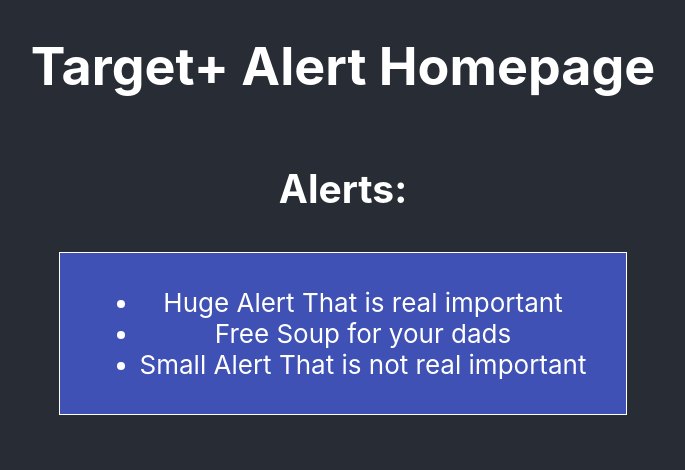
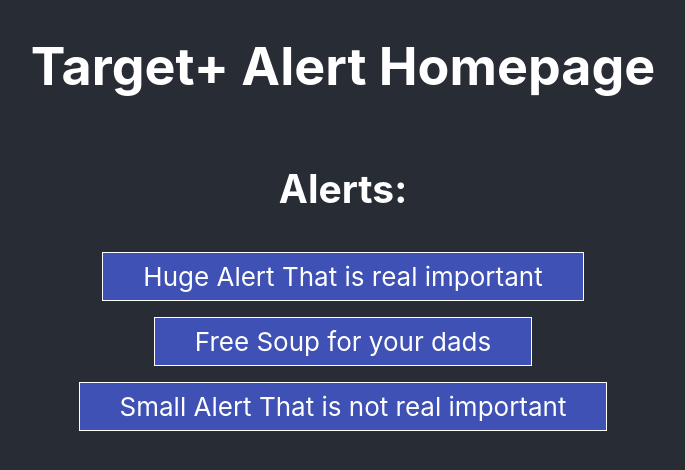
Before and after one commit to jjennissen/podcast, a React (Create React App) app: page / in a window 1280 px wide. Shown: the top 470 px of the page, without its empty margins (297-982 px from the left). Built offline with nearby package versions, Linux system fonts and the light colour scheme.

Commit message:
Much better alertlist component

```diff
--- a/public/index.html
+++ b/public/index.html
@@ -24,7 +24,7 @@
       work correctly both with client-side routing and a non-root public URL.
       Learn how to configure a non-root public URL by running `npm run build`.
     -->
-    <title>Pretty Cool Haircut - Podcast</title>
+    <title>Target + - Alert Page</title>
   </head>
   <body>
     <noscript>You need to enable JavaScript to run this app.</noscript>
--- a/src/components/AlertList.js
+++ b/src/components/AlertList.js
@@ -17,10 +17,11 @@ export default class AlertList extends React.Component {
             //.then(res => res.text())
             //.then(text => console.log(text))
             .then((result) => {
-                    this.setState({
+                    this.setState(
+                        {
                         isLoaded: true,
                         posts: result.posts
-                    }
+                        }
                     );
                 },
                 // Note: it's important to handle errors here
@@ -42,16 +43,15 @@ export default class AlertList extends React.Component {
         } else if (!isLoaded) {
             return <div>Loading...</div>;
         } else {
-            return <Box component="span" border={1} bgcolor="primary.main" m={1} p={1} paddingLeft={5} paddingRight={5}>
-                <ul>
-                    {posts.map(posts => (
-                        <li key={posts.title}>
-                            {posts.title}
-                        </li>
-
-                    ))}
-                </ul>
-            </Box>;
+            return (<>
+            {
+                this.state.posts.map((posts) => (
+                    <Box component="span" border={1} bgcolor="primary.main" m={1} p={1} paddingLeft={5} paddingRight={5}>
+                        {posts.title}
+                    </Box>)
+                )
+            }
+            </>)
         }
     }
 }
```
